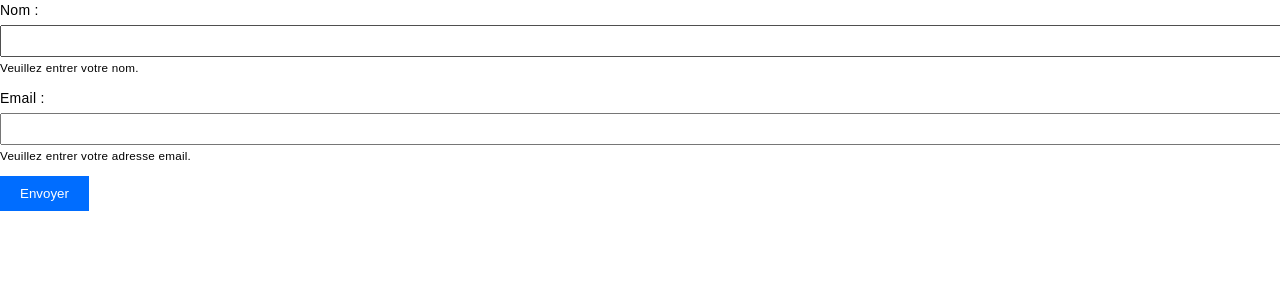
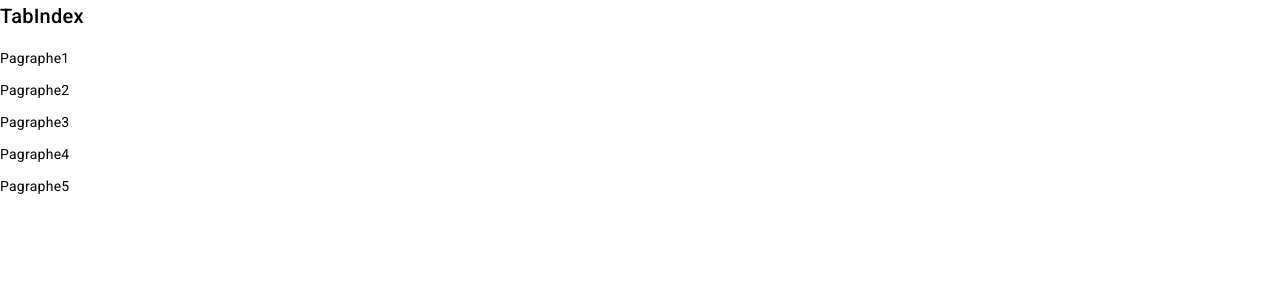
Before and after one commit to turbo-xav/angular-accessibility, an Angular app: page / in a window 1280 px wide. Shown: the top 300 px of the page. Built offline with nearby package versions, Linux system fonts and the light colour scheme.

Commit message:
Install material + eslint

```diff
--- a/angular.json
+++ b/angular.json
@@ -96,11 +96,23 @@
             ],
             "scripts": []
           }
+        },
+        "lint": {
+          "builder": "@angular-eslint/builder:lint",
+          "options": {
+            "lintFilePatterns": [
+              "src/**/*.ts",
+              "src/**/*.html"
+            ]
+          }
         }
       }
     }
   },
   "cli": {
-    "analytics": false
+    "analytics": false,
+    "schematicCollections": [
+      "@angular-eslint/schematics"
+    ]
   }
 }
--- a/src/app/app.component.html
+++ b/src/app/app.component.html
@@ -1,15 +1,6 @@
-<form>
-  <div>
-    <label for="nameField">Nom :</label>
-    <input type="text" id="nameField" name="nameField" aria-describedby="nameHelp" aria-label="Champ de nom" aria-required="true">
-    <small id="nameHelp" class="form-text text-muted">Veuillez entrer votre nom.</small>
-  </div>
-
-  <div>
-    <label for="emailField">Email :</label>
-    <input type="email" id="emailField" name="emailField" aria-describedby="emailHelp" aria-label="Champ de l'email" aria-required="true">
-    <small id="emailHelp" class="form-text text-muted">Veuillez entrer votre adresse email.</small>
-  </div>
-
-  <button type="submit" aria-label="Envoyer le formulaire">Envoyer</button>
-</form>
+<h2>TabIndex</h2>
+<p tabindex="0">Pagraphe1</p>
+<p tabindex="1">Pagraphe2</p>
+<p tabindex="3">Pagraphe3</p>
+<p tabindex="2">Pagraphe4</p>
+<p tabindex="0">Pagraphe5</p>
--- a/src/app/app.component.ts
+++ b/src/app/app.component.ts
@@ -1,5 +1,6 @@
 import { Component } from '@angular/core';
 import { RouterOutlet } from '@angular/router';
+
 
 @Component({
   selector: 'app-root',
@@ -8,6 +9,6 @@ import { RouterOutlet } from '@angular/router';
   templateUrl: './app.component.html',
   styleUrl: './app.component.scss'
 })
-export class AppComponent {
-  title = 'accessibility';
+export class AppComponent  {
+
 }
--- a/src/app/app.config.ts
+++ b/src/app/app.config.ts
@@ -5,5 +5,5 @@ import { routes } from './app.routes';
 import { provideAnimationsAsync } from '@angular/platform-browser/animations/async';
 
 export const appConfig: ApplicationConfig = {
-  providers: [provideRouter(routes), provideAnimationsAsync()]
+  providers: [provideRouter(routes), provideAnimationsAsync(), provideAnimationsAsync()]
 };
--- a/src/index.html
+++ b/src/index.html
@@ -4,6 +4,7 @@
   <meta charset="utf-8">
   <title>Accessibility</title>
   <base href="/">
+  <meta name="description" content="Voici un exemple de description" />
   <meta name="viewport" content="width=device-width, initial-scale=1">
   <link rel="icon" type="image/x-icon" href="favicon.ico">
   <link href="https://fonts.googleapis.com/css2?family=Roboto:wght@300;400;500&display=swap" rel="stylesheet">
```
Also changed, not shown: package.json (+10 -1 lines), 2 other files (tests, documents, lock files or other folders).
